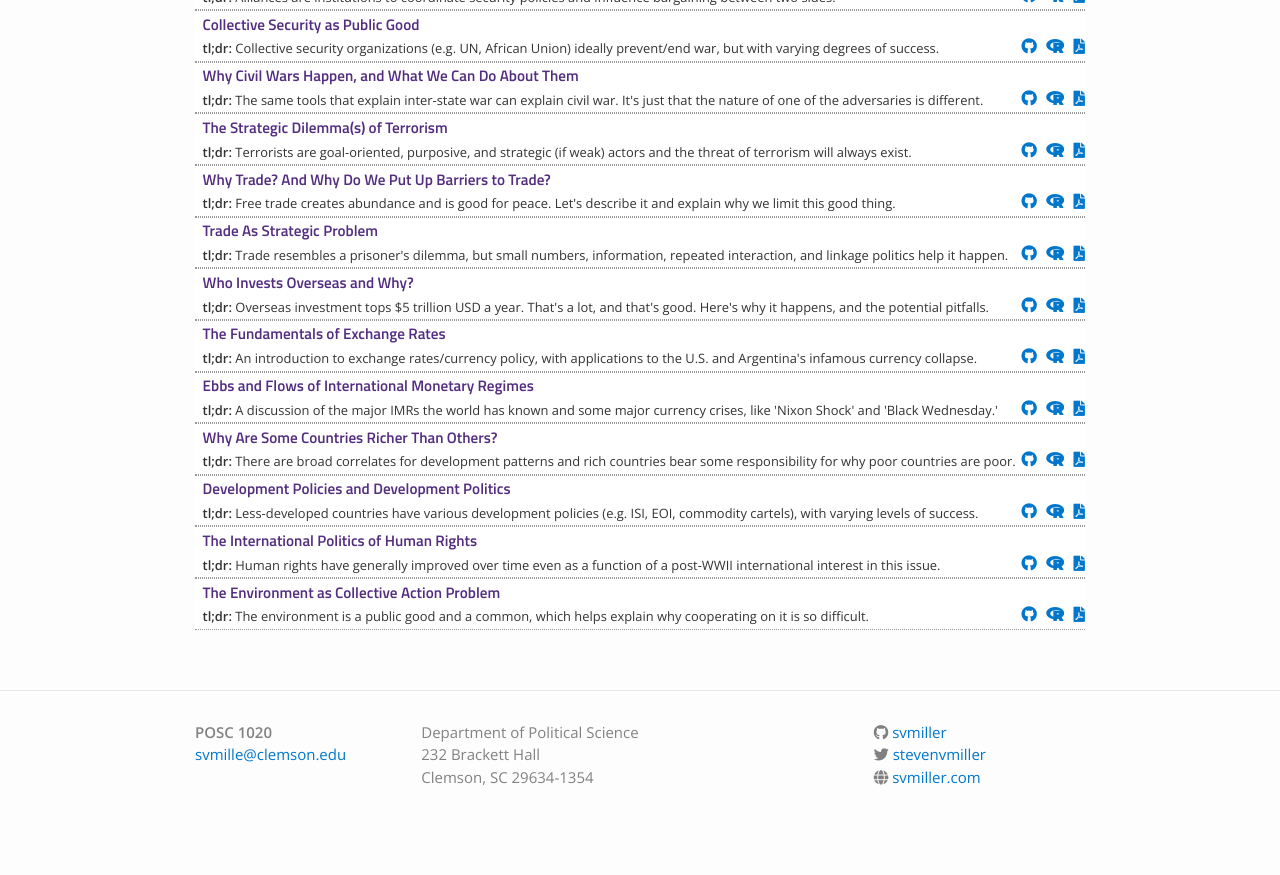
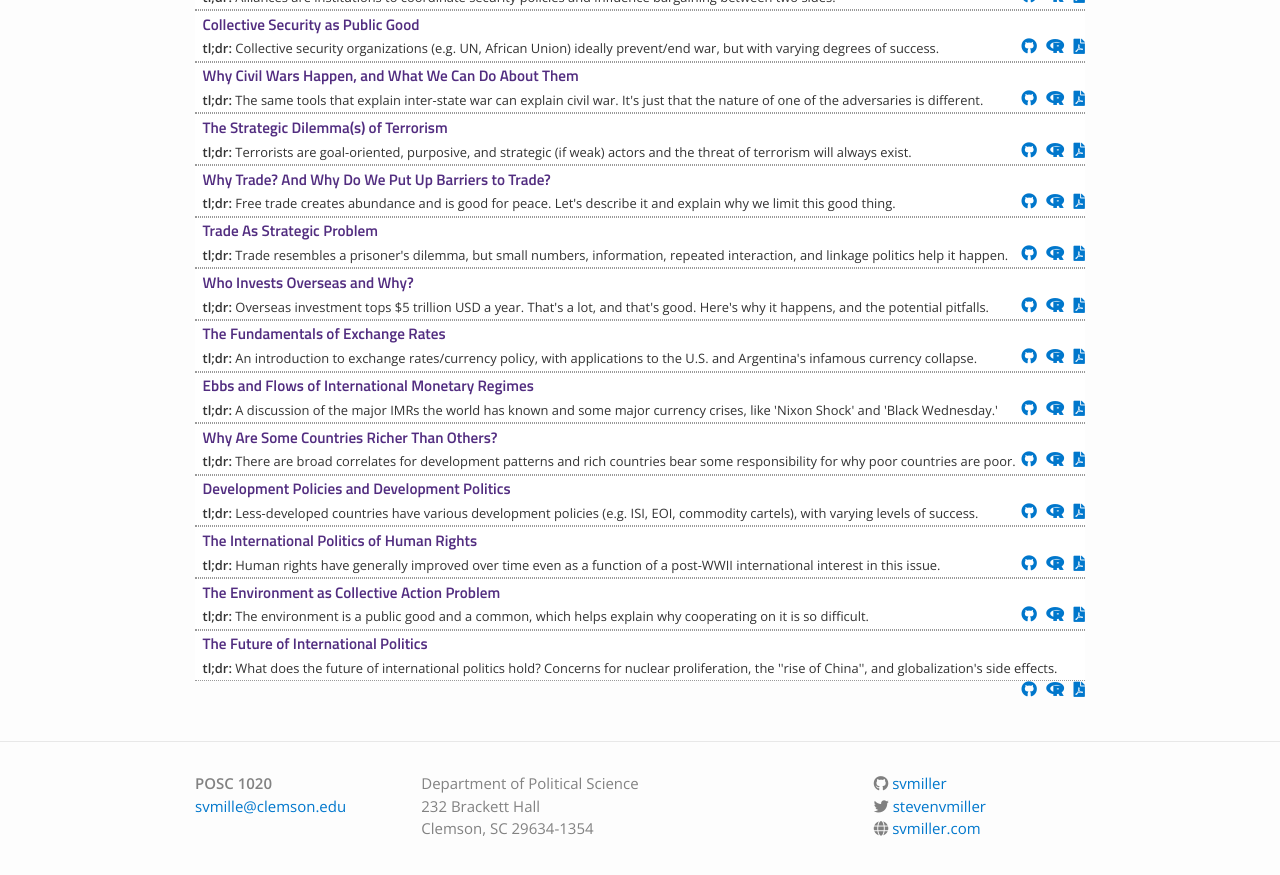
Before and after one commit to svmiller/posc1020, a Jekyll site: the page built from lectures.md, in a window 1280 px wide and 900 px high, scrolled down 589 px. Shown: the top 875 px of the window. Built offline with Jekyll 4.4.1, drawn with Linux system fonts in a browser that asks for light colours; nearby versions of some CDN libraries; before the commit the page ends 1437 px from its top, so only the background shows below that.

Commit message:
add lecture

```diff
--- a/_data/lectures.yml
+++ b/_data/lectures.yml
@@ -96,3 +96,8 @@
   filename: environment-1
   dirname: environment-1
   tldr: "The environment is a public good and a common, which helps explain why cooperating on it is so difficult."
+
+- title: "The Future of International Politics"
+  filename: future-1
+  dirname: future-1
+  tldr: "What does the future of international politics hold? Concerns for nuclear proliferation, the ''rise of China'', and globalization's side effects."
```
